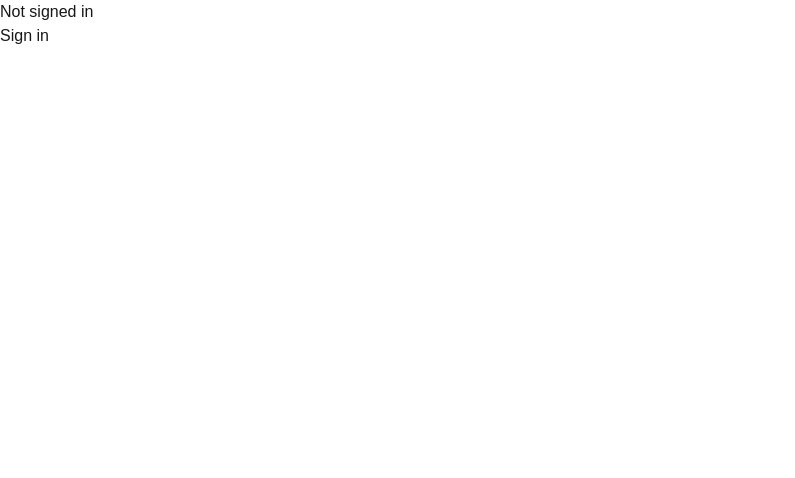
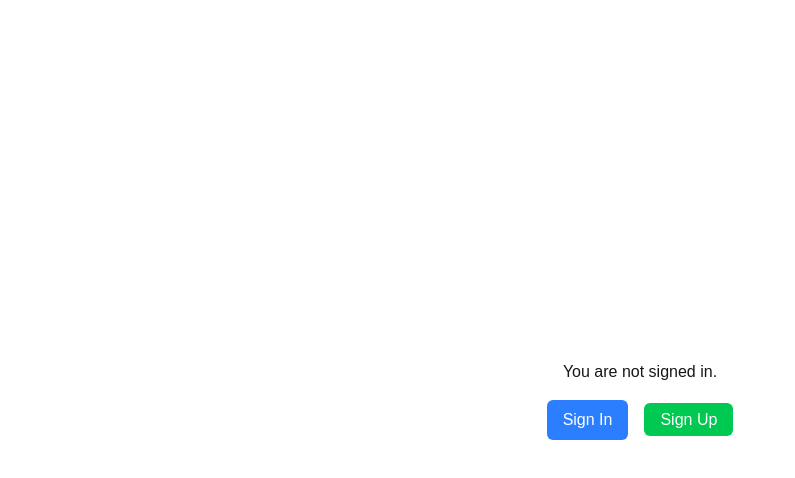
Before and after one commit to mahak0711/dashboard, a Next.js app: page / in a window 1280 px wide. Shown: the top 478 px of the page, without its empty margins (0-795 px from the left). Built offline with nearby package versions, Linux system fonts and the light colour scheme; no server answers.

Commit message:
Added google provider

```diff
--- a/app/api/auth/[...nextauth]/route.js
+++ b/app/api/auth/[...nextauth]/route.js
@@ -1,6 +1,6 @@
 import NextAuth from "next-auth"
 import GithubProvider from "next-auth/providers/github"
-
+import GoogleProvider from "next-auth/providers/google"
 const handler =NextAuth ({
   // Configure one or more authentication providers
   providers: [
@@ -9,10 +9,12 @@ const handler =NextAuth ({
     GithubProvider({
       clientId: process.env.GITHUB_ID,
       clientSecret: process.env.GITHUB_SECRET,
-      redirectUri: 'http://localhost:3000/api/auth/callback/github',
 
     }),
-
+    GoogleProvider({
+      clientId: process.env.GOOGLE_CLIENT_ID,
+      clientSecret: process.env.GOOGLE_CLIENT_SECRET
+    }),
 
   ],
 })
--- a/app/page.js
+++ b/app/page.js
@@ -1,20 +1,42 @@
-'use client'
-import { useSession, signIn, signOut } from "next-auth/react"
+'use client'; // Mark this as a Client Component
 
-export default function Component() {
-  const { data: session } = useSession()
-  if (session) {
-    return (
-      <>
-        Signed in as {session.user.email} <br />
-        <button onClick={() => signOut()}>Sign out</button>
-      </>
-    )
-  }
+import { useSession, signIn, signOut } from 'next-auth/react';
+import Link from 'next/link';
+
+export default function Home() {
+  const { data: session } = useSession();
+
   return (
-    <>
-      Not signed in <br />
-      <button onClick={() => signIn()}>Sign in</button>
-    </>
-  )
+    <div className="min-h-screen flex flex-col items-center justify-center">
+
+
+      {session ? (
+        <div className="text-center">
+          <p className="mb-4">Signed in as {session.user.email}</p>
+          <button
+            onClick={() => signOut()}
+            className="bg-red-500 text-white px-4 py-2 rounded-md hover:bg-red-600"
+          >
+            Sign Out
+          </button>
+        </div>
+      ) : (
+        <div className="text-center">
+          <p className="mb-4">You are not signed in.</p>
+          <button
+            onClick={() => signIn()}
+            className="bg-blue-500 text-white px-4 py-2 rounded-md hover:bg-blue-600 mr-4"
+          >
+            Sign In
+          </button>
+          <Link
+            href="/auth/signup"
+            className="bg-green-500 text-white px-4 py-2 rounded-md hover:bg-green-600"
+          >
+            Sign Up
+          </Link>
+        </div>
+      )}
+    </div>
+  );
 }
--- a/package.json
+++ b/package.json
@@ -19,6 +19,7 @@
     "next-auth": "^4.24.11",
     "react": "^19.0.0",
     "react-dom": "^19.0.0",
+    "react-google-button": "^0.8.0",
     "zod": "^3.24.1"
   },
   "devDependencies": {
```
Also changed, not shown: 1 other file (tests, documents, lock files or other folders).
